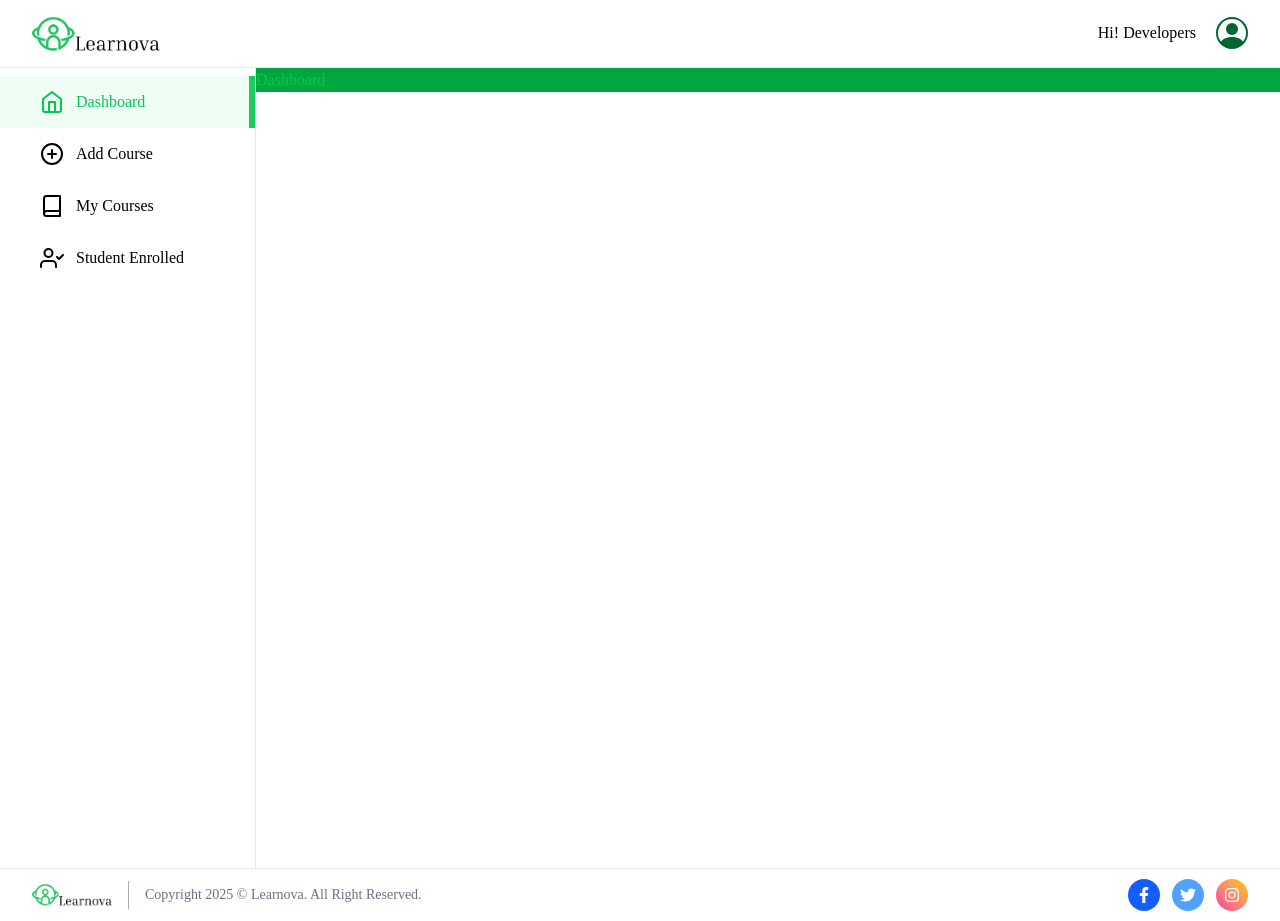
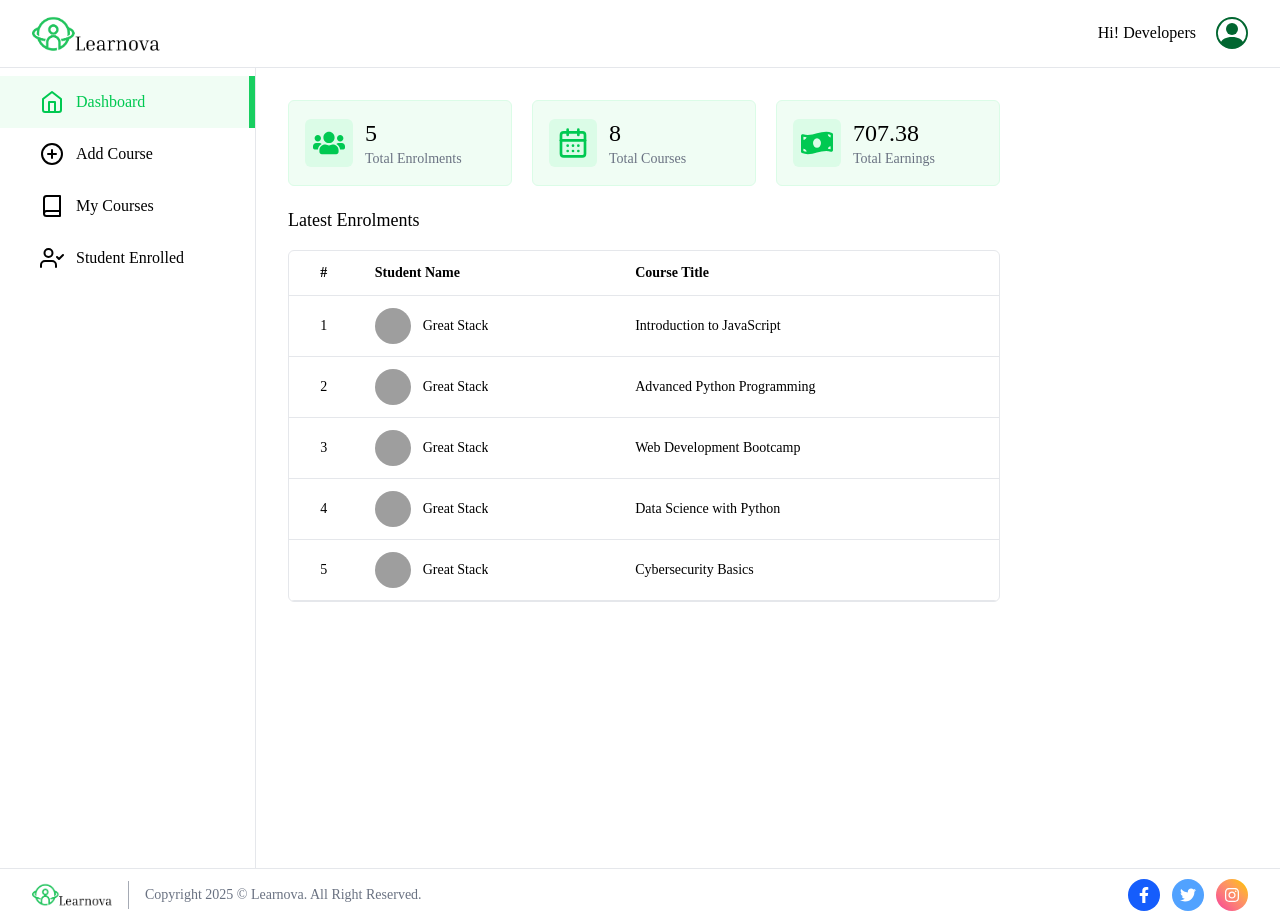
Before and after one commit to PrethigahShanmugarajah/Learnova, a React (Vite) app in the folder Client/: page /educator in a window 1280 px wide. Built offline with nearby package versions, Linux system fonts and the light colour scheme; no server answers; grey boxes are pictures that could not be loaded; a web font is replaced by a local one.

Commit message:
Complete educator Dashboard page

```diff
--- a/Client/src/pages/educator/Dashboard.jsx
+++ b/Client/src/pages/educator/Dashboard.jsx
@@ -1,11 +1,125 @@
 // Learnova / Client / src / pages / educator / Dashboard.jsx
-import React from "react";
+import React, { useContext, useEffect, useState } from "react";
+import { AppContext } from "../../context/AppContext";
+import { assets, dummyDashboardData } from "../../assets/assets";
+import { FaMoneyBillWave, FaUsers } from "react-icons/fa";
+import { LuCalendarDays } from "react-icons/lu";
+import Loading from "../../components/Loading";
 
 const Dashboard = () => {
-  return (
-    <div>
-      <h1 className="text-green-500 bg-green-600">Dashboard</h1>
+  const {
+    navigate,
+    currency,
+    allCourses,
+    setAllCourses,
+    calculateRating,
+    isEducator,
+    setIsEducator,
+    calculateChapterTime,
+    calculateCourseDuration,
+    calculateNoOfLectures,
+    enrolledCourses,
+    setEnrolledCourses,
+    fetchUserEnrolledCourses,
+  } = useContext(AppContext);
+
+  const [dashboardData, setDashboardData] = useState(null);
+
+  const fetchDashboardData = async () => {
+    setDashboardData(dummyDashboardData);
+  };
+
+  useEffect(() => {
+    fetchDashboardData();
+  }, []);
+
+  return dashboardData ? (
+    <div className="min-h-screen  flex flex-col items-start justify-between gap-8 md:p-8 md:pb-0 p-4 pt-8 pb-0">
+      <div className="space-y-5">
+        <div className="flex flex-wrap gap-5 items-center">
+          <div className="flex items-center gap-3 shadow-card border border-green-100 bg-green-50 p-4 w-56 rounded-md">
+            {/* <img src={assets.patients_icon} alt="Patients_Icon" /> */}
+            <FaUsers className="size-12 text-green-500 bg-green-100 p-2 rounded-md" />
+
+            <div>
+              <p className="text-2xl font-medium text-black">
+                {dashboardData.enrolledStudentsData.length}
+              </p>
+
+              <p className="text-sm text-gray-500">Total Enrolments</p>
+            </div>
+          </div>
+
+          <div className="flex items-center gap-3 shadow-card border border-green-100 bg-green-50 p-4 w-56 rounded-md">
+            {/* <img src={assets.appointments_icon} alt="Appointments_Icon" /> */}
+            <LuCalendarDays className="size-12 text-green-500 bg-green-100 p-2 rounded-md" />
+
+            <div>
+              <p className="text-2xl font-medium text-black">
+                {dashboardData.totalCourses}
+              </p>
+
+              <p className="text-sm text-gray-500">Total Courses</p>
+            </div>
+          </div>
+
+          <div className="flex items-center gap-3 shadow-card border border-green-100 bg-green-50 p-4 w-56 rounded-md">
+            {/* <img src={assets.earning_icon} alt="Earning_Icon" /> */}
+            <FaMoneyBillWave className="size-12 text-green-500 bg-green-100 p-2 rounded-md" />
+
+            <div>
+              <p className="text-2xl font-medium text-black">
+                {currency} {dashboardData.totalEarnings}
+              </p>
+
+              <p className="text-sm text-gray-500">Total Earnings</p>
+            </div>
+          </div>
+        </div>
+
+        <div>
+          <h2 className="pb-4 text-lg font-medium">Latest Enrolments</h2>
+          <div className="flex flex-col items-center max-w-4xl w-full overflow-hidden rounded-md bg-white border border-gray-200">
+            <table className="table-fixed md:table-auto w-full overflow-hidden">
+              <thead className="text-black border-b border-gray-200 text-sm text-left ">
+                <tr>
+                  <th className="px-4 py-3 font-semibold text-center hidden sm:table-cell">
+                    #
+                  </th>
+
+                  <th className="px-4 py-3 font-semibold">Student Name</th>
+
+                  <th className="px-4 py-3 font-semibold">Course Title</th>
+                </tr>
+              </thead>
+
+              <tbody className="text-sm text-black">
+                {dashboardData.enrolledStudentsData.map((item, index) => (
+                  <tr key={index} className="border-b border-gray-200">
+                    <td className="px-4 py-3 text-center hidden sm:table-cell">
+                      {index + 1}
+                    </td>
+
+                    <td className="md:px-4 px-2 py-3 flex items-center space-x-3">
+                      <img
+                        src={item.student.imageUrl}
+                        alt="Profile"
+                        className="w-9 h-9 rounded-full"
+                      />
+                      <span className="truncate">{item.student.name}</span>
+                    </td>
+
+                    <td className="px-4 py-3 truncate">{item.courseTitle}</td>
+                  </tr>
+                ))}
+              </tbody>
+            </table>
+          </div>
+        </div>
+      </div>
     </div>
+  ) : (
+    <Loading />
   );
 };
 
```
